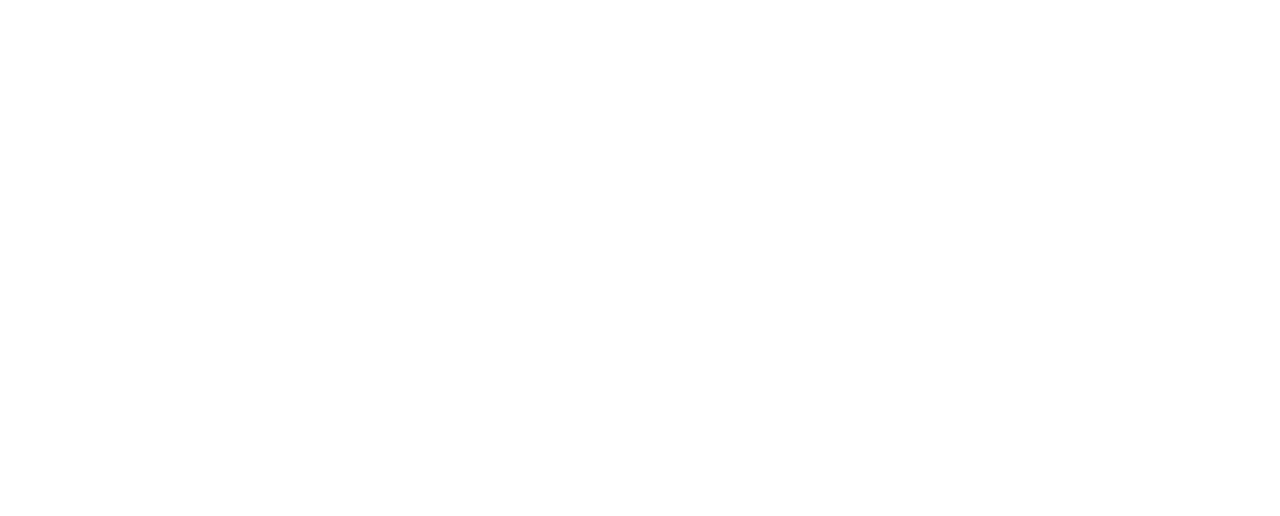
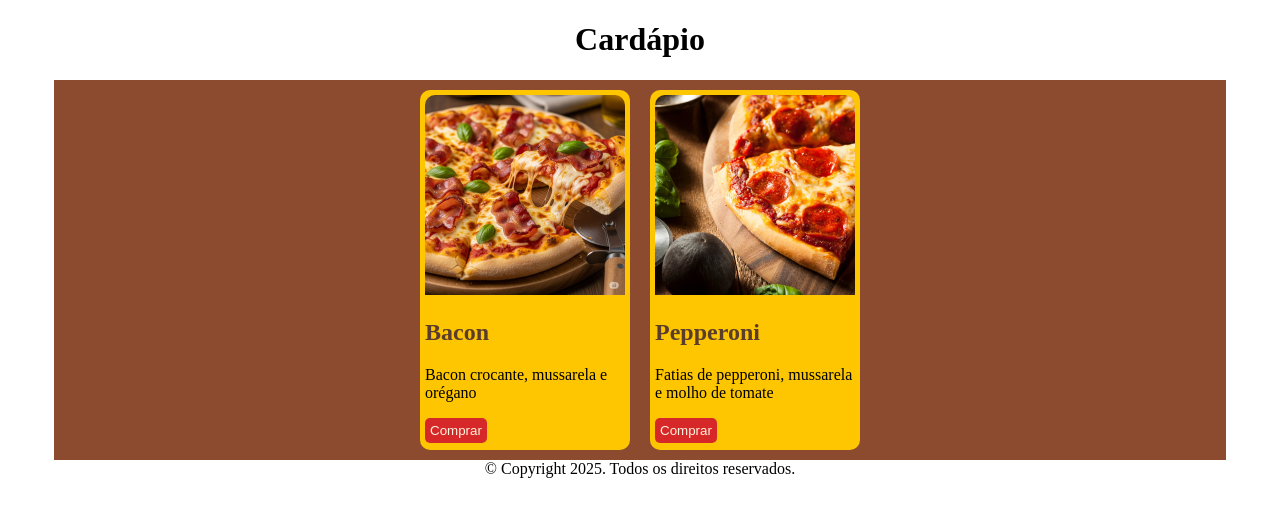
Before and after one commit to ProfessorMarcosAraujo2025/pizzaria, a plain HTML site: page cardapio.html in a window 1280 px wide. Drawn offline with Linux system fonts and the light colour scheme.

Commit message:
atualizado

```diff
--- a/cardapio.html
+++ b/cardapio.html
@@ -3,11 +3,40 @@
 <head>
   <meta charset="UTF-8">
   <meta name="viewport" content="width=device-width, initial-scale=1.0">
-  <title>Document</title>
-
+  <title>Cardápio</title>
+  <link rel="shortcut icon" href="img/icones/pizza-slice.png" type="image/x-icon">
+  <link rel="stylesheet" href="css/cardapio.css">
 
 </head>
 <body>
+  <header>
+    <h1>Cardápio</h1>
+  </header>
+
+  <main class="cardapio">
+
+    <div class="card">
+      <img src="img/pizzas/pizza-bacon.png" alt="bacon" class="imagem-pizza">
+      <h2 class="nome-pizza">Bacon</h2>
+      <p>Bacon crocante, mussarela e orégano</p>
+      <button class="comprar">Comprar</button>
+    </div>
+
+    <div class="card">
+      <img src="img/pizzas/pizza-pepperoni.png" alt="pepperoni" alt="bacon" class="imagem-pizza">
+      <h2 class="nome-pizza">Pepperoni</h2>
+      <p>Fatias de pepperoni, mussarela e molho de tomate</p>
+      <button class="comprar">Comprar</button>
+    </div>
+
+
+
+  </main>
+
+  <footer>
+    &copy; Copyright 2025. Todos os direitos reservados.
+  </footer>
+
 
 </body>
 </html>
--- a/css/cardapio.css
+++ b/css/cardapio.css
@@ -5,3 +5,56 @@
   --cor4: #5A3D2B;
   --cor5: #FFF3E0;
 }
+
+body {
+  margin: 0;
+  padding: 0;
+  display: flex;
+  flex-direction: column;
+  align-items: center;
+  justify-content: center
+}
+
+
+.cardapio {
+  width: 90%;
+  height: auto;
+  background-color: var(--cor3);
+  display: flex;
+  justify-content: center;
+  flex-wrap: wrap;
+  gap: 20px;
+  padding: 10px;
+}
+
+
+.imagem-pizza {
+  width: 200px;
+  border-radius: 10px 10px 0 0;
+}
+
+.card {
+  width: 200px;
+  height: 350px;
+  padding: 5px;
+  background-color: var(--cor2);
+  border-radius: 10px;
+}
+
+.nome-pizza {
+  color: var(--cor4);
+}
+
+.comprar {
+  background-color: var(--cor1);
+  color: var(--cor5);
+  border: none;
+  border-radius: 5px;
+  padding: 5px;
+  cursor: pointer;
+
+}
+
+.comprar:hover {
+  background-color: var(--cor3);
+}
--- a/css/style.css
+++ b/css/style.css
@@ -17,4 +17,23 @@ body {
   margin: 0;
   padding: 0;
   height: 100vh;
+  background-image: url("../img/icones/fundo.jpg");
+  background-size: 800px;
 }
+
+#logotipo {
+  width: 100px;
+  border-radius: 10px;
+}
+
+.cabecalho {
+  display: flex;
+  align-items: center;
+  justify-content: space-around;
+  padding: 10px;
+  background-color: var(--cor1);
+}
+
+.titulo {
+  color: var(--cor5);
+}
```
Also changed, not shown: index.html (+14 -0 lines).
